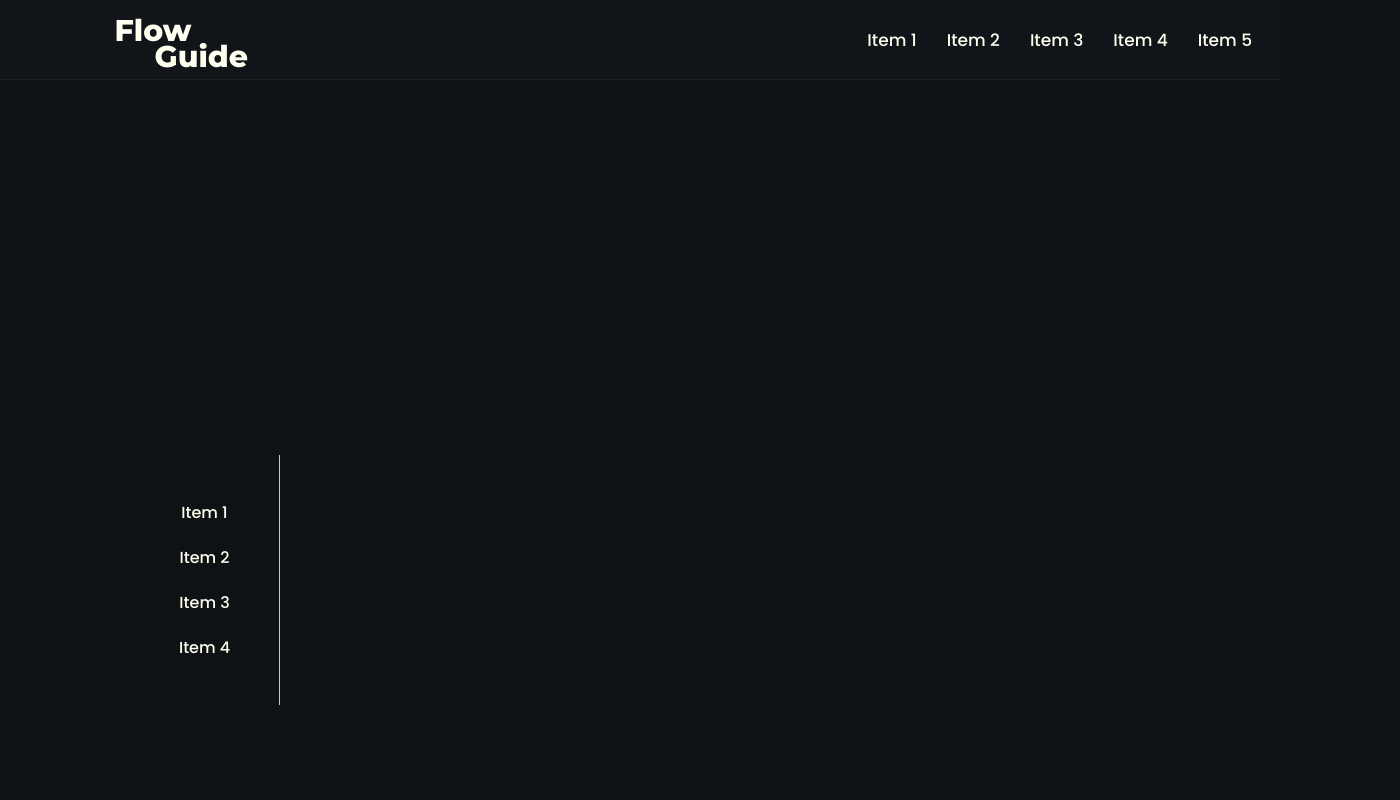
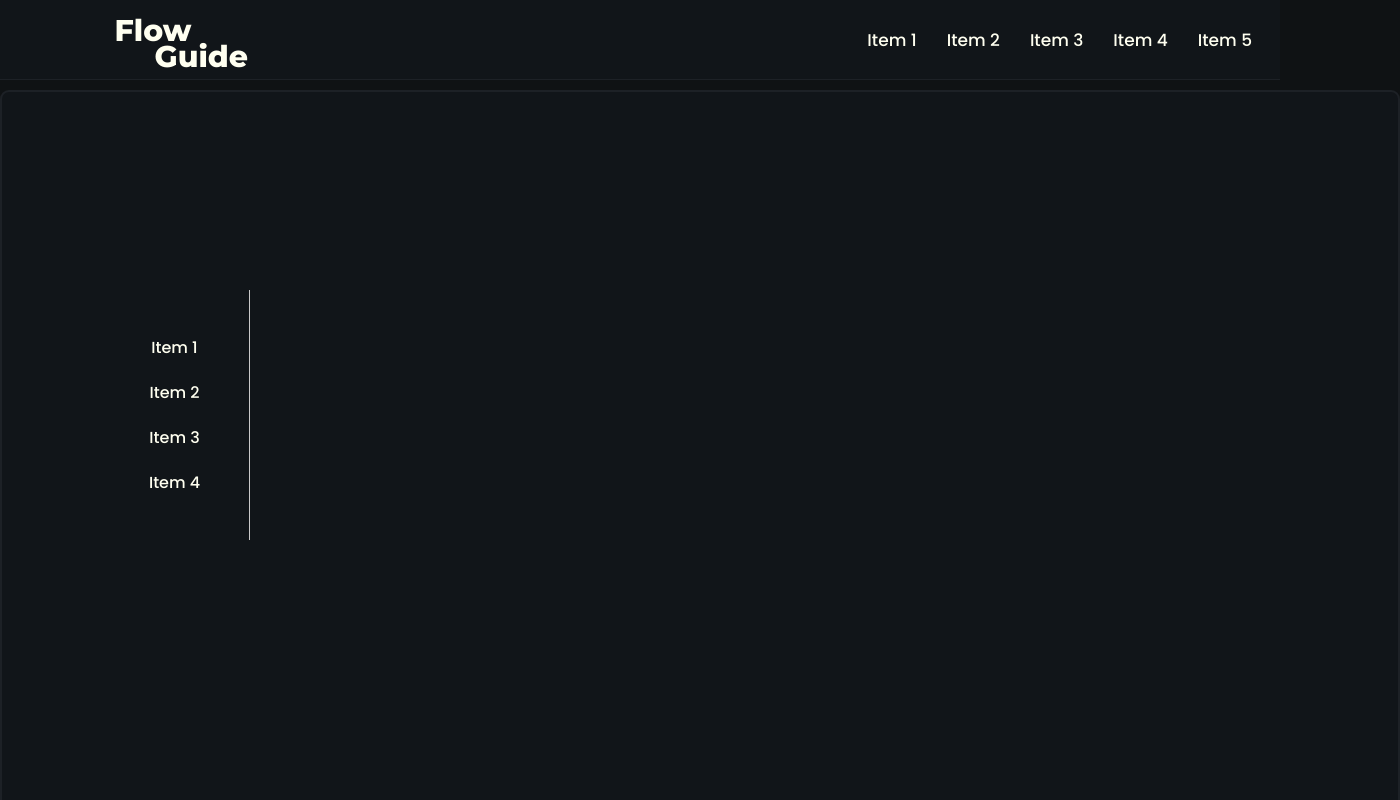
Before and after one commit to 1freelipe/flow-guide, a React (Create React App) app: page / in a window 1280 px wide. Shown: the top 800 px of the page, 1400 px wide, since content can reach past the window. Built offline with nearby package versions, Linux system fonts and the light colour scheme; a web font is replaced by a local one.

Commit message:
layout principal finalizado, homepage estrutura junto com a side e a navbar

```diff
--- a/src/App.jsx
+++ b/src/App.jsx
@@ -1,14 +1,12 @@
 import React from 'react';
 import GlobalStyles from './globalStyles/GlobalStyles';
-import Navbar from './components/Navbar/Navbar';
-import Sidebar from './components/Sidebar/Sidebar';
+import Homepage from './pages/Homepage/Homepage';
 
 function App() {
   return (
     <>
       <GlobalStyles />
-      <Navbar />
-      <Sidebar />
+      <Homepage />
     </>
   );
 }
--- a/src/components/Navbar/styled.jsx
+++ b/src/components/Navbar/styled.jsx
@@ -9,6 +9,7 @@ export const Containernav = styled.header`
   justify-content: space-between;
   padding: 12px 28px;
   border-bottom: 1px solid #1d2126;
+  margin-bottom: 10px;
 `;
 
 export const NavLinks = styled.nav`
--- a/src/components/Sidebar/styled.jsx
+++ b/src/components/Sidebar/styled.jsx
@@ -5,10 +5,11 @@ export const Containerside = styled.div`
   align-items: center;
   justify-content: center;
   flex-direction: column;
-  height: 1000px;
   width: 250px;
   padding: 20px;
-  margin-left: 80px;
+  margin-left: 50px;
+  position: absolute;
+  bottom: 30%;
 `;
 
 export const Sidebar = styled.div`
--- a/src/globalStyles/GlobalStyles.jsx
+++ b/src/globalStyles/GlobalStyles.jsx
@@ -9,6 +9,7 @@ export default createGlobalStyle`
 
   body {
     background: #0f1214;
+    padding: 0 0 10px 0;
   }
 
   p {
--- /dev/null
+++ b/src/pages/Homepage/Homepage.jsx
@@ -0,0 +1,13 @@
+import * as home from './styled';
+import Navbar from '../../components/Navbar/Navbar';
+import Sidebar from '../../components/Sidebar/Sidebar';
+
+export default function Homepage() {
+  return (
+    <>
+      <Navbar />
+      <Sidebar />
+      <home.Container />
+    </>
+  );
+}
--- /dev/null
+++ b/src/pages/Homepage/styled.jsx
@@ -0,0 +1,13 @@
+import styled from 'styled-components';
+
+export const Container = styled.section`
+  height: 100vh;
+  width: 1400px;
+  background: #111519;
+  display: flex;
+  align-items: center;
+  justify-content: center;
+  margin: 0 auto;
+  border: 2px solid #1d2126;
+  border-radius: 9px;
+`;
```
